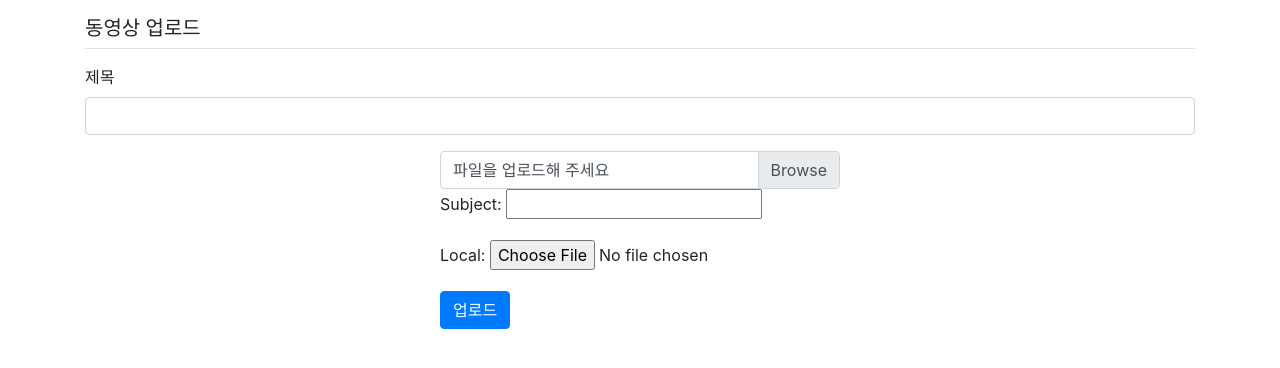
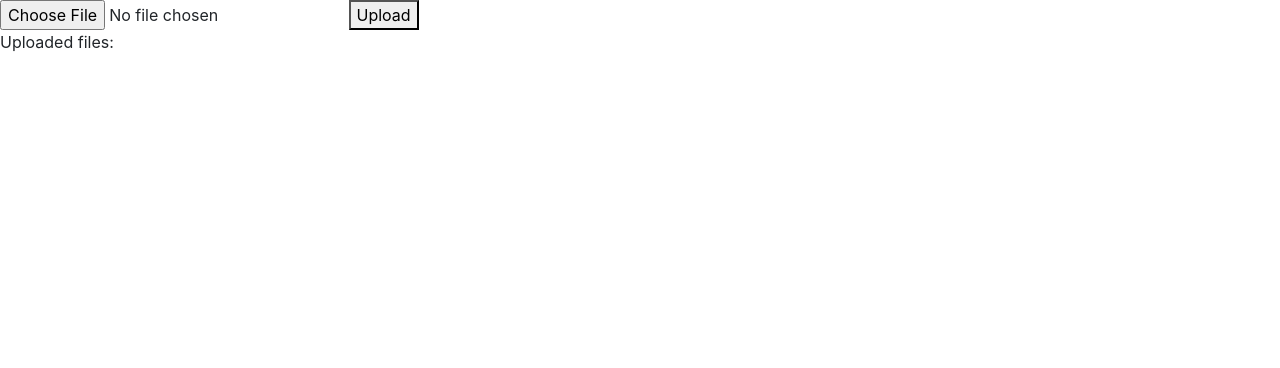
Before and after one commit to MyaGya/my_cache_server, a Django app: page /upload/ in a window 1280 px wide. Shown: the part 57-425 px from the top of the page. Run offline with Django 3.2, Linux system fonts and the light colour scheme; some libraries are stand-ins or nearby versions.

Commit message:
파일 업로드 구현 뼈대, 파일 업로드 구조에 따른 DB 반영( 시간 및 제목 추가) 향후 시간을 기준으로 정렬해서 리스팅할 예정

```diff
--- a/cache_server/cache_video/models.py
+++ b/cache_server/cache_video/models.py
@@ -23,5 +23,5 @@
 class UploadedFile(models.Model):
     user = models.ForeignKey(User, on_delete=models.CASCADE)    # 파일을 올린 유저
     subject = models.CharField(max_length=100)                  # 제목
-    upload_date = models.DateTimeField()                        # 업로드된 시간
+    uploaded_time = models.DateTimeField(auto_now_add=True)     # 업로드된 시간
     local = models.FileField(upload_to='media/')                # 다운하고자 하는 파일의 local 위치
--- a/cache_server/cache_video/views.py
+++ b/cache_server/cache_video/views.py
@@ -28,10 +28,9 @@
     '''
     if request.method == 'POST':
         form = UploadForm(request.POST, request.FILES)
-        #if form.is_valid():
-        upload = form.save(commit=False)
-        upload.uploaded_date = timezone.now()
-        return redirect('cache_video:main')
+        if form.is_valid():
+            form.save()
+            return redirect('cache_video:main')
     else:
         form = UploadForm()
     context = {'form': form}
--- a/cache_server/templates/cache_video/upload.html
+++ b/cache_server/templates/cache_video/upload.html
@@ -1,30 +1,25 @@
 {% extends 'base.html' %}
+
+{% load static %}
+
 {% block content %}
-{% load static %}
-<div class="container">
-    <form method="post" enctype="multipart/form-data">
+  <form method="post" enctype="multipart/form-data">
     {% csrf_token %}
-    <h5 class="my-3 border-bottom pb-2">동영상 업로드</h5>
-        <div class="form-group">
-            <label for="subject">제목</label>
-            <input type="text" class="form-control" name="subject" id="subject"
-                   value="{{ form.subject.value|default_if_none:'' }}">
-        </div>
+    <input type="file" name="myfile">
+    <button type="submit">Upload</button>
+  </form>
 
+  {% if uploaded_file_url %}
+    <p>File uploaded at: <a href="{{ uploaded_file_url }}">{{ uploaded_file_url }}</a></p>
+  {% endif %}
 
-
-
-        <div class="mx-auto" style="width: 400px;">
-            <div class="custom-file">
-                <input type="file" class="custom-file-input" id="customFile" >
-                <label class="custom-file-label" for="customFile" >파일을 업로드해 주세요</label>
-            </div>
-
-        {{ form.as_p }}
-        <button type="submit" class="btn btn-primary">업로드</button>
-        </div>
-    </form>
-
-</div>
-
+<p>Uploaded files:</p>
+  <ul>
+    {% for obj in Local %}
+      <li>
+        <a href="{{ obj.document.url }}">{{ obj.document.name }}</a>
+        <small>(Uploaded at: {{ obj.uploaded_at }})</small>
+      </li>
+    {% endfor %}
+  </ul>
 {% endblock %}
--- a/cache_server/templates/cache_video/video_list.html
+++ b/cache_server/templates/cache_video/video_list.html
@@ -20,7 +20,7 @@
 
 <div class="d-flex justify-content-center">
 <video width="530" height="440" controls autoplay>
-  <source src="media/sample_video.mp4" type="video/mp4"> </source>
+  <source src="media/1.mp4" type="video/mp4"> </source>
 </div>
 
 {% endif %}
```
Also changed, not shown: cache_server/db.sqlite3, 1 other file.
